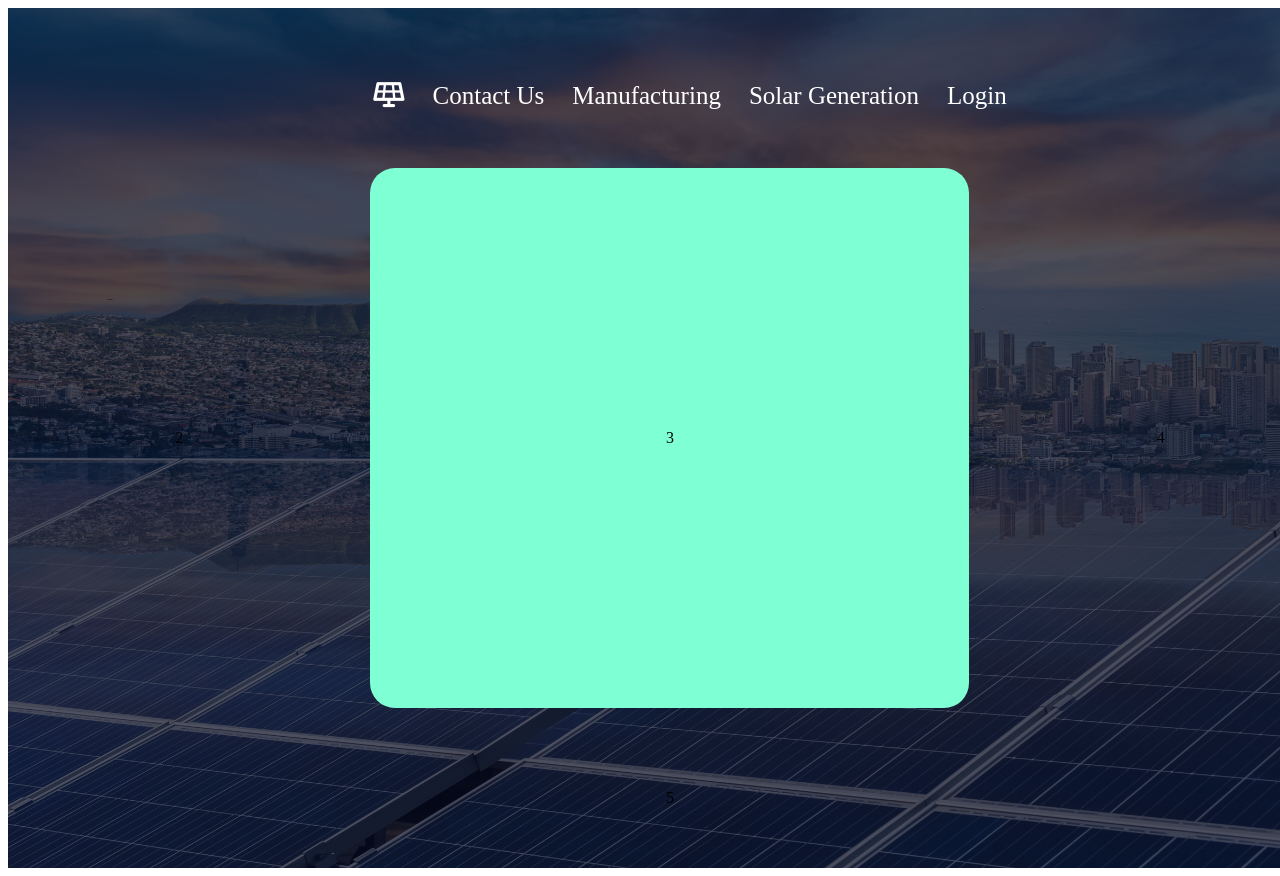
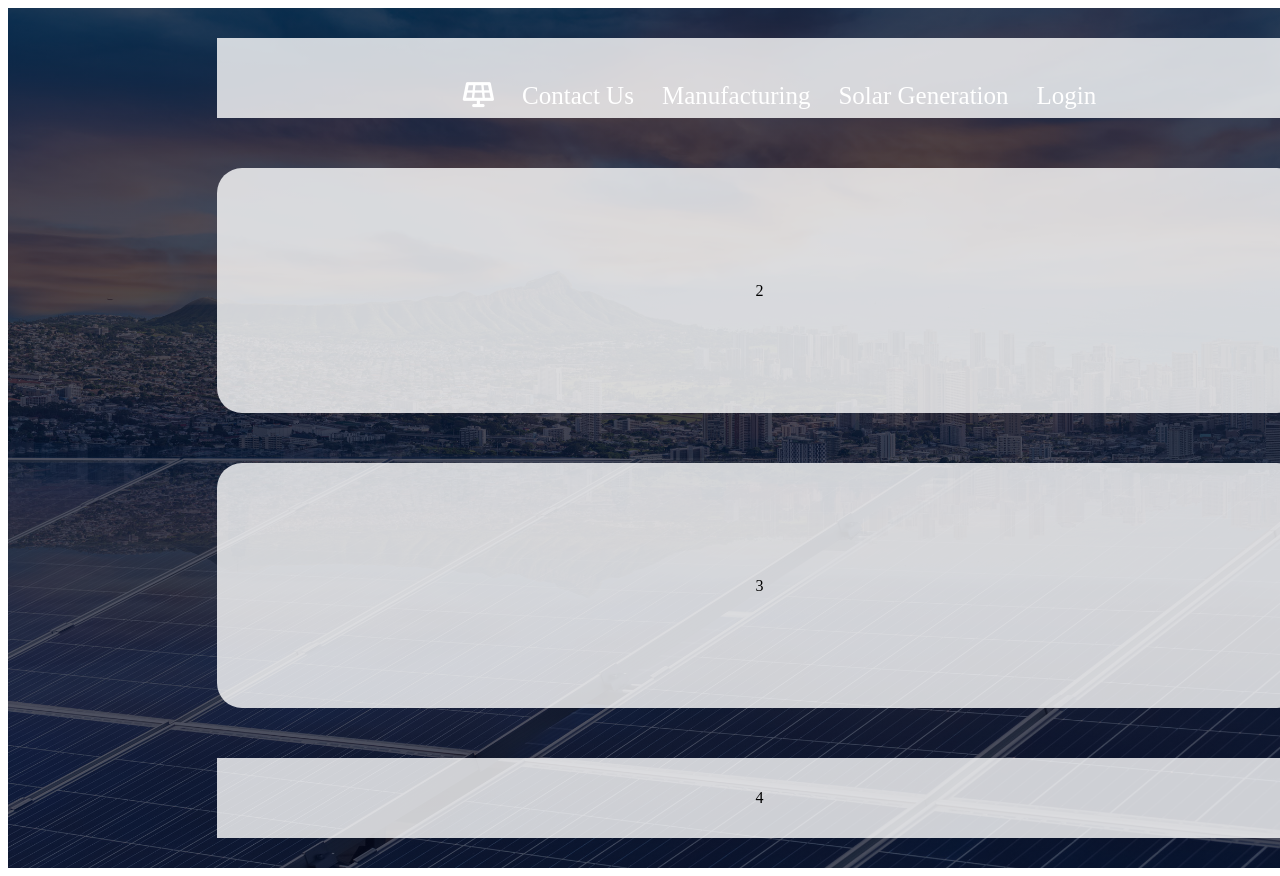
Before and after one commit to jovi48/cyberforce, a plain HTML site: page index.html in a window 1280 px wide. Shown: the top 876 px of the page. Drawn offline with Linux system fonts and the light colour scheme.

Commit message:
Adjusted grids

```diff
--- a/index.html
+++ b/index.html
@@ -27,6 +27,5 @@
         <div class="item2">2</div>
         <div class="item3">3</div>
         <div class="item4">4</div>
-        <div class="item5">5</div>
     </div>
 </body>
--- a/style.css
+++ b/style.css
@@ -32,7 +32,7 @@ nav{
     background-size: cover;
     display: grid;
     grid-template-columns: auto auto auto auto;
-    grid-template-rows: 10% auto auto 10%;
+    grid-template-rows: 10% auto auto auto auto 10%;
     height: 100vh;
     width: 100%;
     gap: 50px;
@@ -40,7 +40,7 @@ nav{
 }
 
 .grid-container > div {
-      /* background-color: rgba(255, 255, 255, 0.8);  */
+      background-color: rgba(255, 255, 255, 0.8);
       text-align: center;
       align-content: center;
       padding: 20px 0;
@@ -48,31 +48,29 @@ nav{
 }
 
 .item1 {
-    grid-column-start: 1;
+    grid-column-start: 2;
     grid-column-end: 5;
 }
 
-.item2 {
-
-    grid-row-end: span 2;
-
-}
-
-.item3{
+.item2{
 	grid-column-start: 2;
-    grid-column-end: 4;
+    grid-column-end: 5;
     grid-row-start: 2;
     grid-row-end: 4;
     border-radius: 25px;
     background-color: aquamarine;
 }
 
-.item4{
+.item3{
+    grid-column-start: 2;
+    grid-row-start: 4;
+    grid-row-end: 6;
+    grid-column-end: 5;
 
-    grid-row-end: span 2;
+    border-radius: 25px;
 
 }
 
-.item5{
-    grid-area: auto/ 1 / auto / 5;
+.item4{
+    grid-area: auto/ 2 / auto / 5;
 }
```
